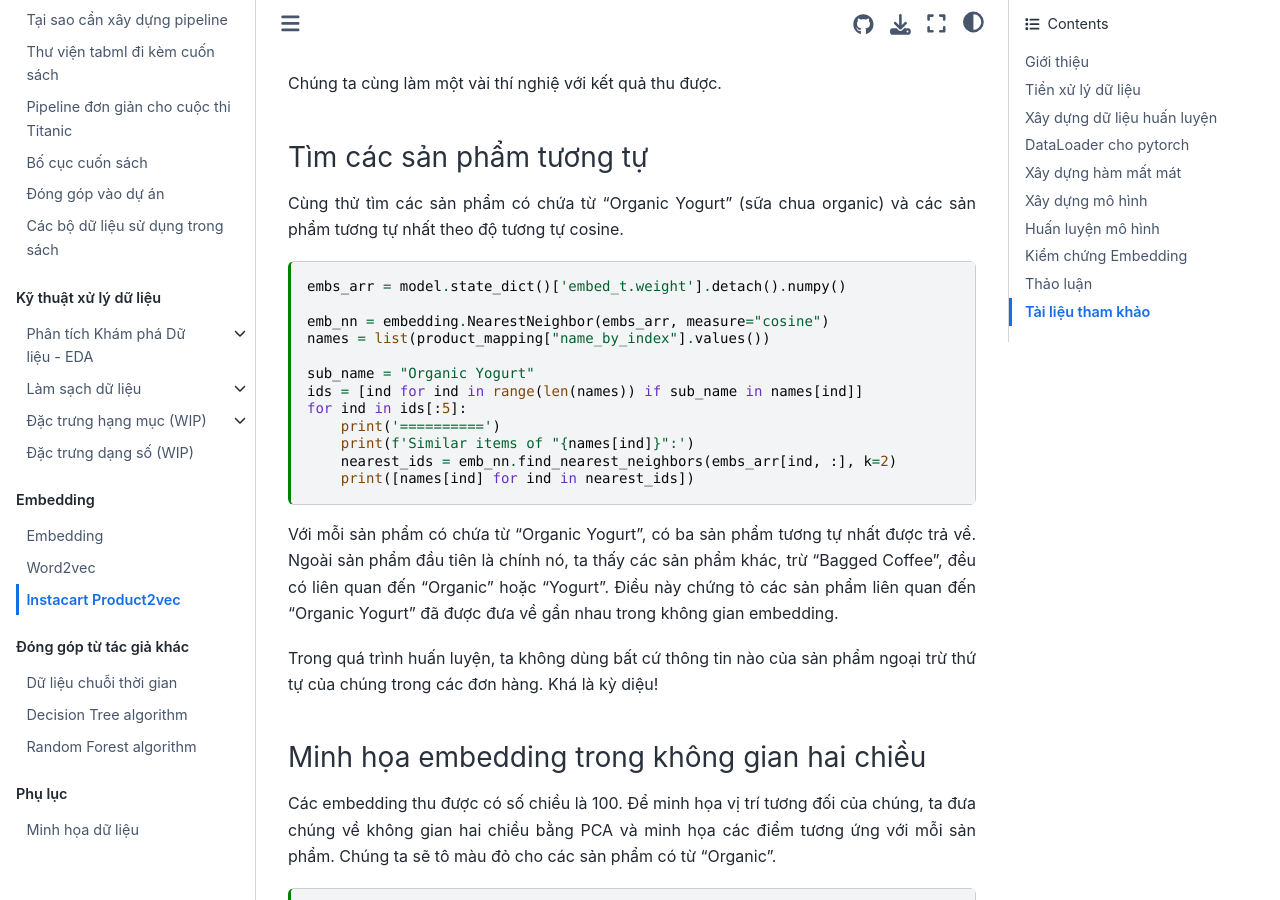
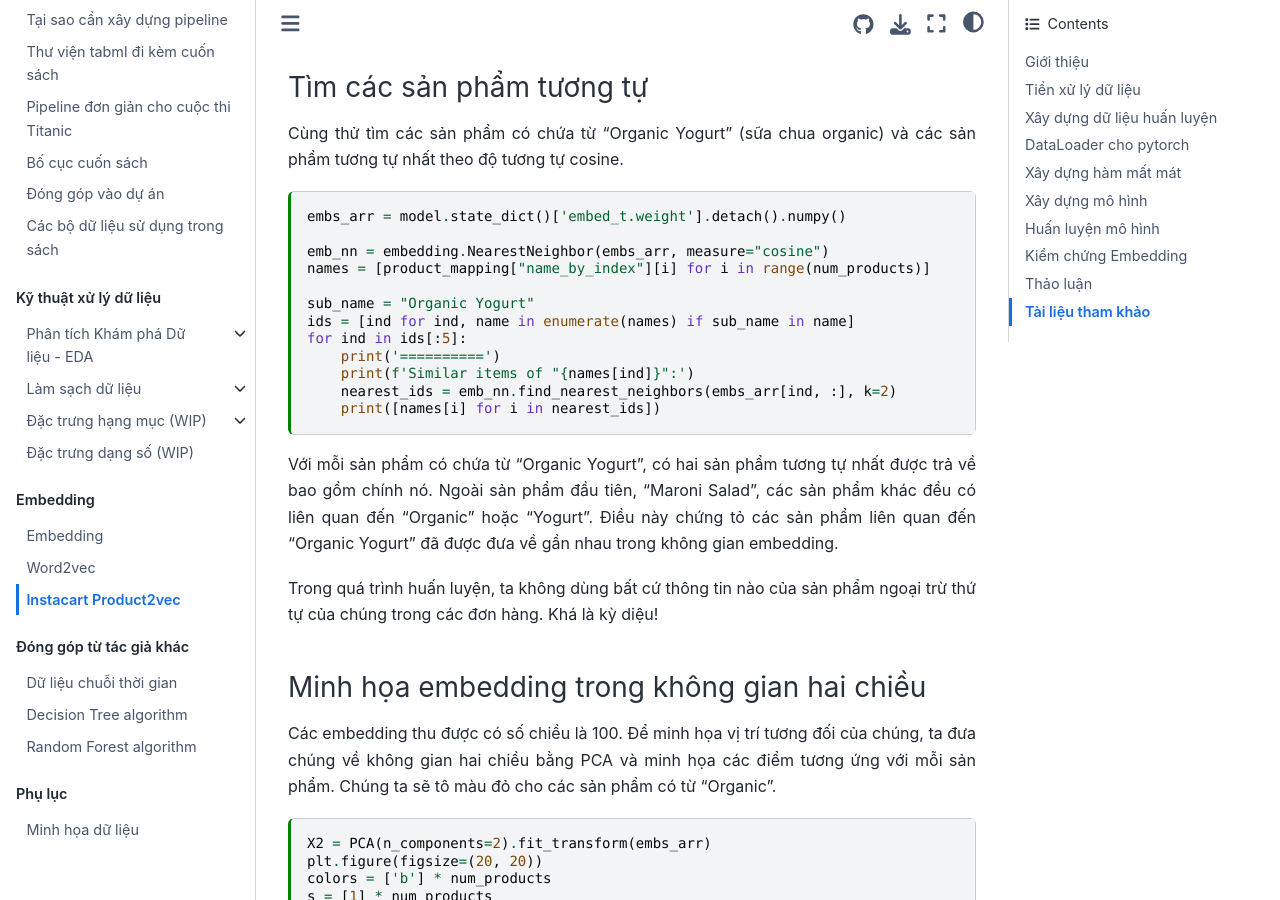
Before and after one commit to tiepvupsu/tabml_book, a Jupyter Book: the page built from book/ch_embedding/product2vec.md, in a window 1280 px wide and 900 px high, scrolled down 8096 px. Built offline with Jupyter Book 1.0.4 settings and Sphinx 7.4.7 and the Sphinx Book theme 1.1.4, drawn with Linux system fonts in a browser that asks for light colours; comment, search, counter and statistics services are not loaded; some of the changed text lies outside the part shown.

````diff
--- a/book/ch_embedding/product2vec.md
+++ b/book/ch_embedding/product2vec.md
@@ -110,7 +109,6 @@ Ta sẽ xây dựng dictionary ánh xạ giữa mã sản phẩm và tên sản
 # creat a mapping between product_id and product_naem
 product_name_by_id = product_df.set_index('product_id').to_dict()['product_name']
 print(f"Number of product: {len(product_name_by_id)}")
-print(list(product_name_by_id.items())[:5])
 ```
 
 Ta sẽ chỉ quan tâm tới các sản phẩm xuất hiện trong các đơn hàng ở `orders`. Đoạn code dưới đây xây dựng các bộ ánh xạ giữa các mã sản phẩm, tên sản phẩm và chỉ số của các sản phẩm trong "từ điển". Thứ tự của các sản phẩm không quan trọng nhưng ta cần biết rõ sản phẩm nào có thứ tự nào trong từ điển cũng như trong ma trận embedding thu được.
@@ -228,7 +224,6 @@ print("Sampling samples:", [product_sampler.draw() for _ in range(10)])
 Tiếp theo, ta xây dựng một data loader tạo ra các mẫu huấn luyện mô hình. Mỗi lần được gọi, data loader này sẽ trả về một sản phẩm đích, một bộ các sản phẩm ngữ cảnh -- bao gồm ngữ cảnh dương và âm, và các nhãn tương ứng.
 
 ```{code-cell} ipython3
-
 @dataclass
 class TargetContextDataset(Dataset):
     all_targets: List[int]
@@ -353,22 +348,21 @@ Chúng ta cùng làm một vài thí nghiệ với kết quả thu được.
 Cùng thử tìm các sản phẩm có chứa từ "Organic Yogurt" (sữa chua organic) và các sản phẩm tương tự nhất theo độ tương tự cosine.
 
 ```{code-cell} ipython3
-
 embs_arr = model.state_dict()['embed_t.weight'].detach().numpy()
 
 emb_nn = embedding.NearestNeighbor(embs_arr, measure="cosine")
-names = list(product_mapping["name_by_index"].values())
+names = [product_mapping["name_by_index"][i] for i in range(num_products)]
 
 sub_name = "Organic Yogurt"
-ids = [ind for ind in range(len(names)) if sub_name in names[ind]]
+ids = [ind for ind, name in enumerate(names) if sub_name in name]
 for ind in ids[:5]:
     print('==========')
     print(f'Similar items of "{names[ind]}":')
     nearest_ids = emb_nn.find_nearest_neighbors(embs_arr[ind, :], k=2)
-    print([names[ind] for ind in nearest_ids])
+    print([names[i] for i in nearest_ids])
 ```
 
-Với mỗi sản phẩm có chứa từ "Organic Yogurt", có ba sản phẩm tương tự nhất được trả về. Ngoài sản phẩm đầu tiên là chính nó, ta thấy các sản phẩm khác, trừ "Bagged Coffee", đều có liên quan đến "Organic" hoặc "Yogurt". Điều này chứng tỏ các sản phẩm liên quan đến "Organic Yogurt" đã được đưa về gần nhau trong không gian embedding.
+Với mỗi sản phẩm có chứa từ "Organic Yogurt", có hai sản phẩm tương tự nhất được trả về bao gồm chính nó. Ngoài sản phẩm đầu tiên, "Maroni Salad", các sản phẩm khác đều có liên quan đến "Organic" hoặc "Yogurt". Điều này chứng tỏ các sản phẩm liên quan đến "Organic Yogurt" đã được đưa về gần nhau trong không gian embedding.
 
 Trong quá trình huấn luyện, ta không dùng bất cứ thông tin nào của sản phẩm ngoại trừ thứ tự của chúng trong các đơn hàng. Khá là kỳ diệu!
 
@@ -429,7 +423,3 @@ Bạn đọc có thể thí nghiệm thêm với các hướng sau:
 [Word Embedding (word2vec), Dive into Deep Learning](http://d2l.ai/chapter_natural-language-processing-pretraining/word2vec.html)
 
 [3 Million Instacart Orders, Open Sourced](https://tech.instacart.com/3-million-instacart-orders-open-sourced-d40d29ead6f2)
-
-```{code-cell} ipython3
-
-```
````
Also changed, not shown: other parts of book/ch_embedding/product2vec.md (+3 -6 lines).
